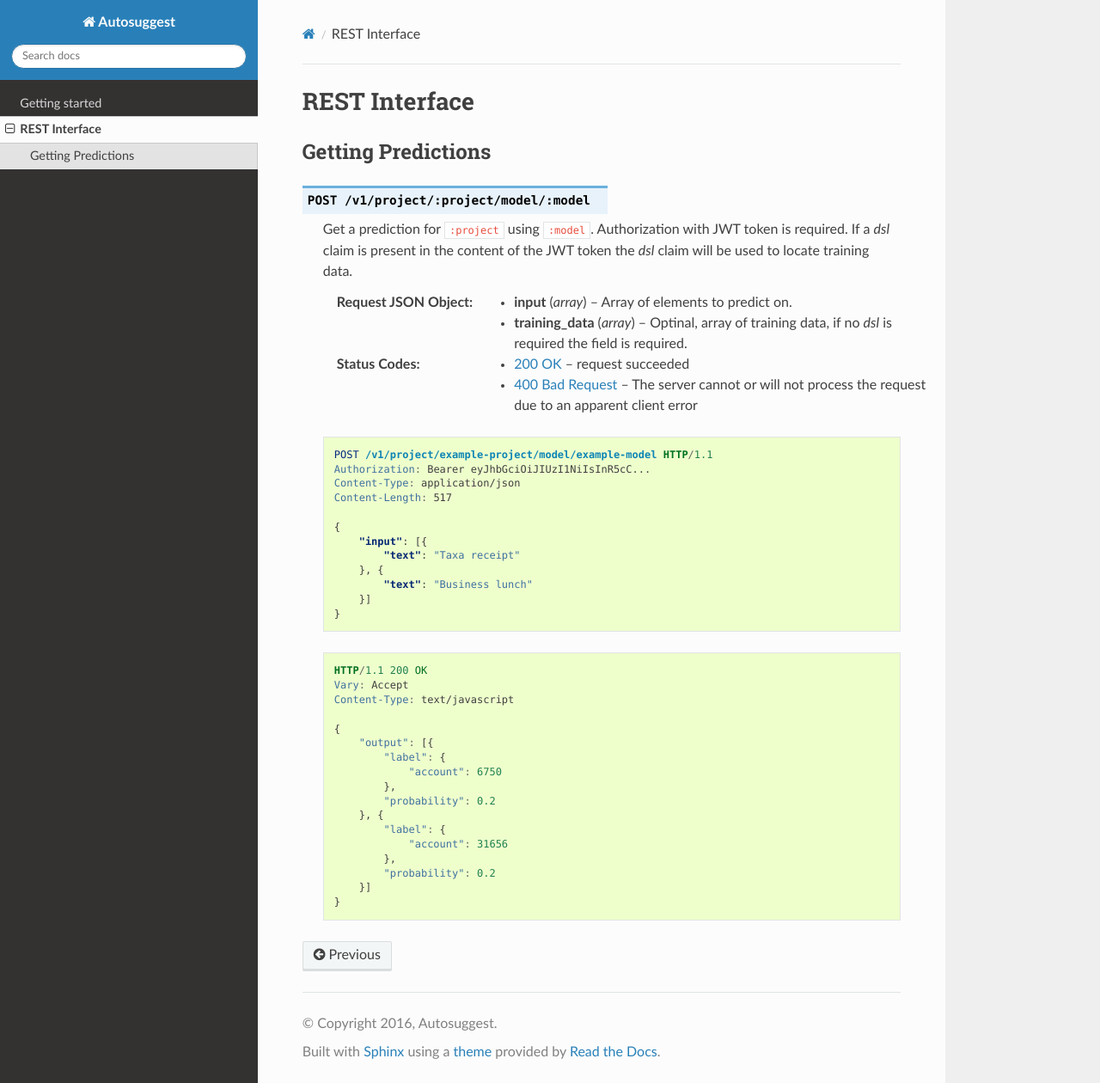
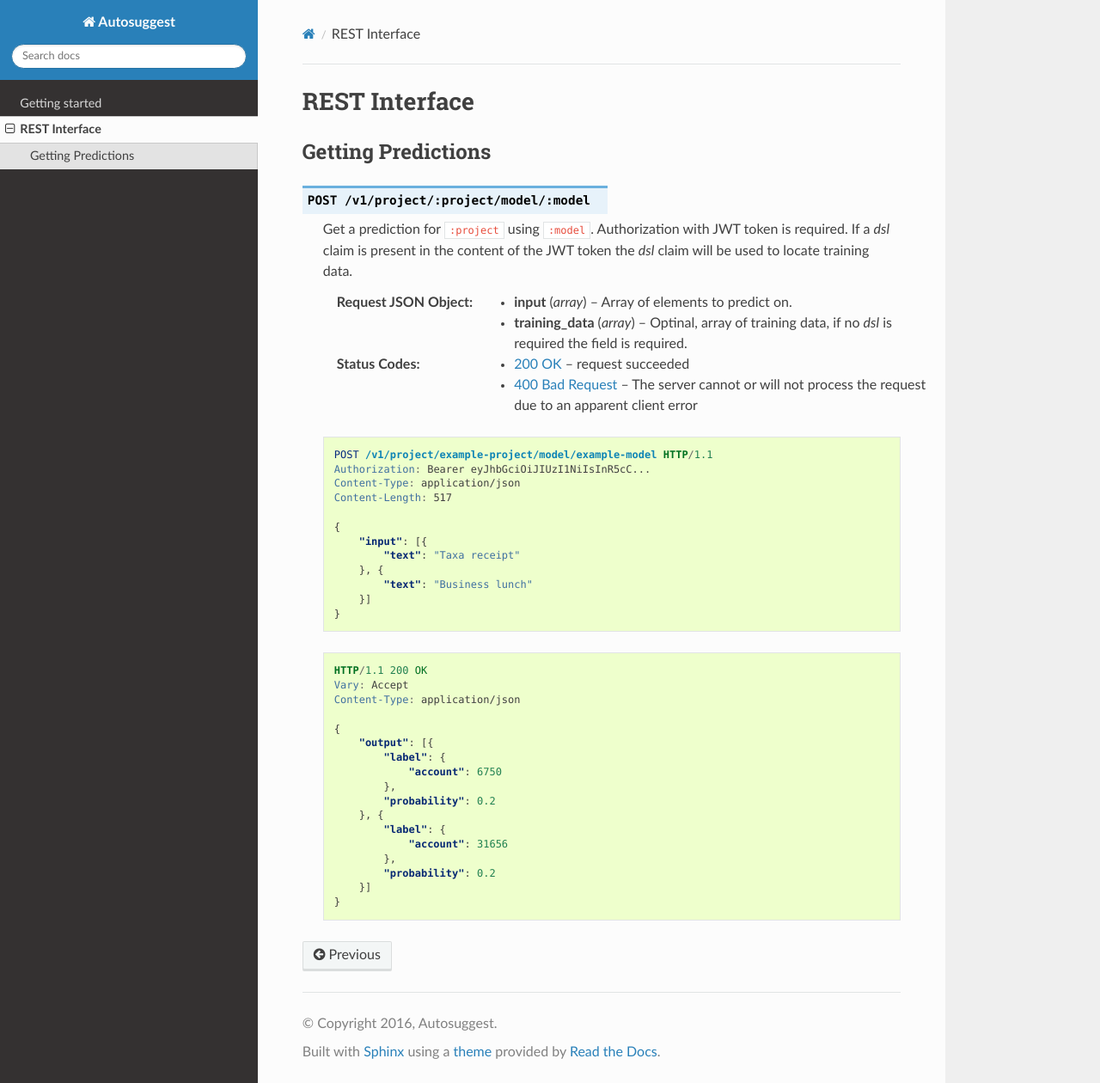
Before and after one commit to e-conomic/vml-docs, a Sphinx documentation site: the page built from docs/source/restapi.rst, in a window 1280 px wide and 1260 px high. Shown: the whole window at 86% size. Built offline with Sphinx 7.4.7 and the Read the Docs theme 2.0.0, drawn with Linux system fonts in a browser that asks for light colours.

Commit message:
json linting

```diff
--- a/docs/source/restapi.rst
+++ b/docs/source/restapi.rst
@@ -42,7 +42,7 @@ Getting Predictions
 
       HTTP/1.1 200 OK
       Vary: Accept
-      Content-Type: text/javascript
+      Content-Type: application/json
 
       {
           "output": [{
```
